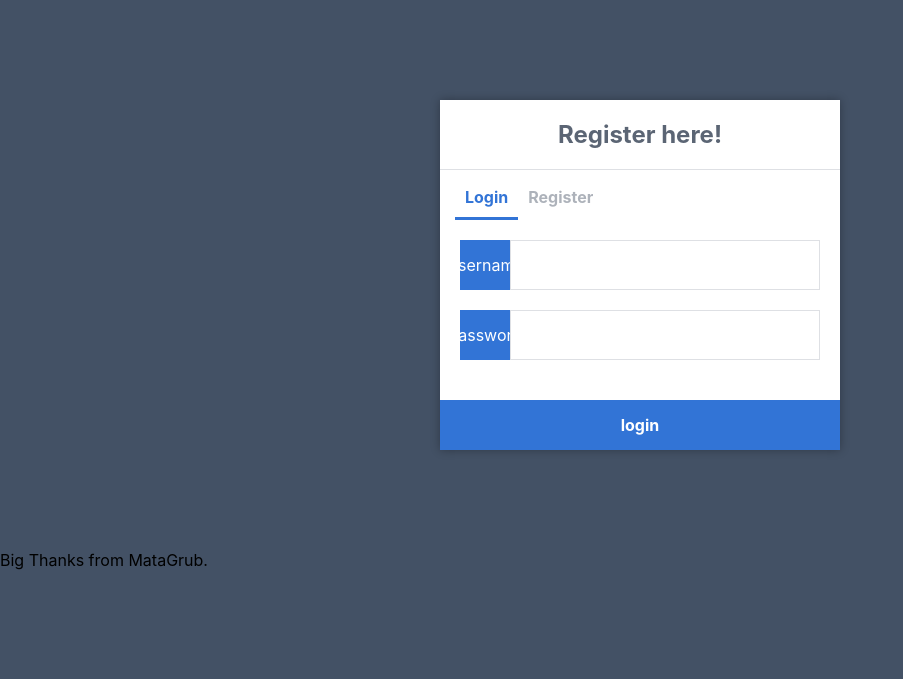
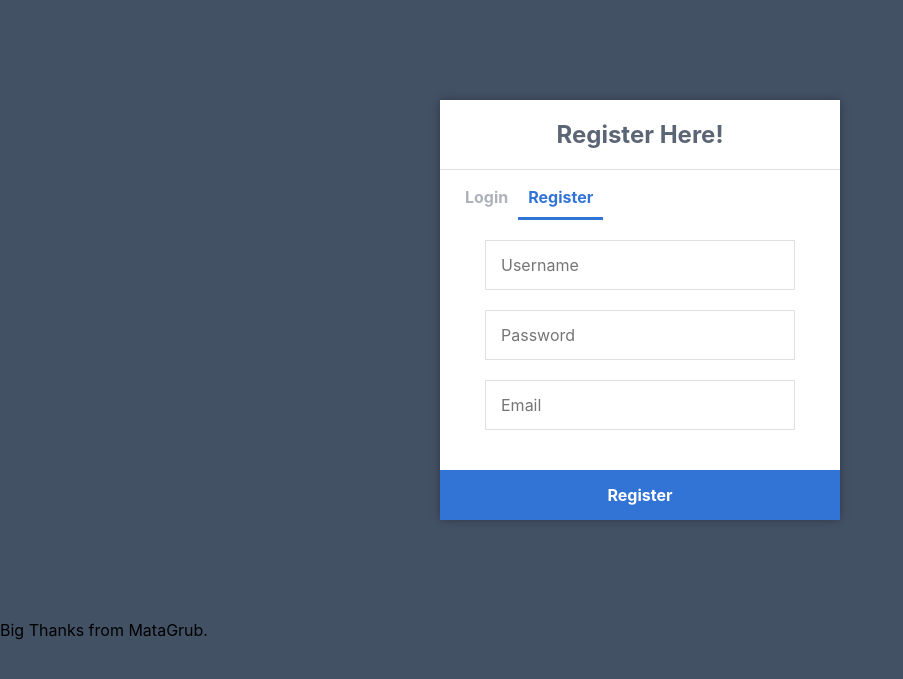
Before and after one commit to itsmarcotime/mata_python_forum, a Flask app: page /register in a window 1280 px wide. Shown: the part 61-740 px from the top of the page, without its empty margins (0-903 px from the left). Run offline with Flask 3, Linux system fonts and the light colour scheme.

Commit message:
created user registration function

```diff
--- a/main.py
+++ b/main.py
@@ -2,7 +2,7 @@ import os
 from dotenv import find_dotenv, load_dotenv
 from flask import Flask, render_template, session, request, redirect, url_for
 from checker import check_logged_in
-import mysql.connector
+import mysql.connector, hashlib, re
 
 dotenv_path = find_dotenv()
 load_dotenv(dotenv_path)
@@ -32,9 +32,28 @@ def do_register():
     msg = ''
 
     if request.method == 'POST' and 'username' in request.form and 'password' in request.form and 'email' in request.form:
+        # check if account exists in mysql
         username = request.form['username']
         password = request.form['password']
         email = request.form['email']
+        cursor.execute('SELECT * FROM accounts WHERE username = %s', (username,))
+        account = cursor.fetchone()
+        # if account exists show error && validation checks
+        if account:
+            msg = 'This account already exists!'
+        elif not re.match(r'[^@]+@[^@]+\.[^@]+', email):
+            msg = 'You did not use a correct email address!'
+        elif not re.match(r'[A-Za-z0-9]+', username):
+            msg = 'Sorry, Username can only contain characters and numbers!'
+        elif not username or not password or not email:
+            msg = 'Please fill out all the feilds in the form!'
+        else:
+            # Need to hash password
+            # Account doesnt exits && the form is filled out so creat the user
+            cursor.execute('INSERT INTO accounts VALUES (NULL, %s, %s, %s)', (username, password, email,))
+            conn.commit()
+            msg = 'You have successfully registered your account! Continue to login.'
+
     elif request.method == 'POST':
         msg = 'Please fill out the required fields.'
 
--- a/templates/register.html
+++ b/templates/register.html
@@ -2,19 +2,21 @@
 
 {% block body %}
 <div class="register">
-    <h1>Register here!</h1>
+    <h1>Register Here!</h1>
     <div class="links">
-      <a href="{{ url_for('do_login') }}" class="active">Login</a>
-      <a href="/register">Register</a>
+        <a href="{{ url_for('do_login') }}">Login</a>
+        <a href="{{ url_for('do_register') }}" class="active">Register</a>
     </div>
-    <form action="{{ url_for('do_login') }}" method="post">
-      <label>Username</label>
-      <input type="text" name="username" id="username" required>
+    <form action="{{ url_for('do_register') }}" method="post" autocomplete="off">
 
-      <label>Password</label>
-      <input type="password" name="password" id="password" required>
-      <!-- might be "do_login" for value here -->
-      <input type="submit" value="login">
+        <input type="text" name="username" placeholder="Username" id="username" required>
+
+        <input type="password" name="password" placeholder="Password" id="password" required>
+
+        <input type="email" name="email" placeholder="Email" id="email" required>
+
+        <div class="msg">{{ msg }}</div>
+        <input type="submit" value="Register">
     </form>
-  </div>
+</div>
 {% endblock %}
```
Also changed, not shown: templates/login.html (+4 -5 lines).
